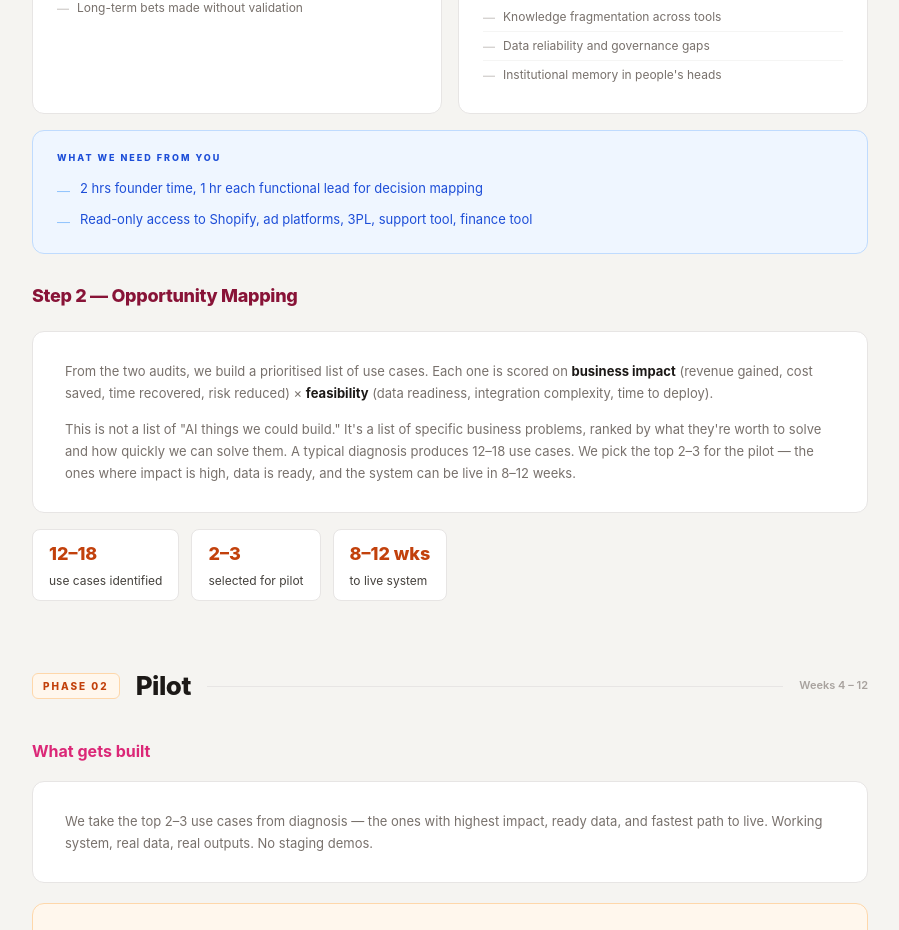
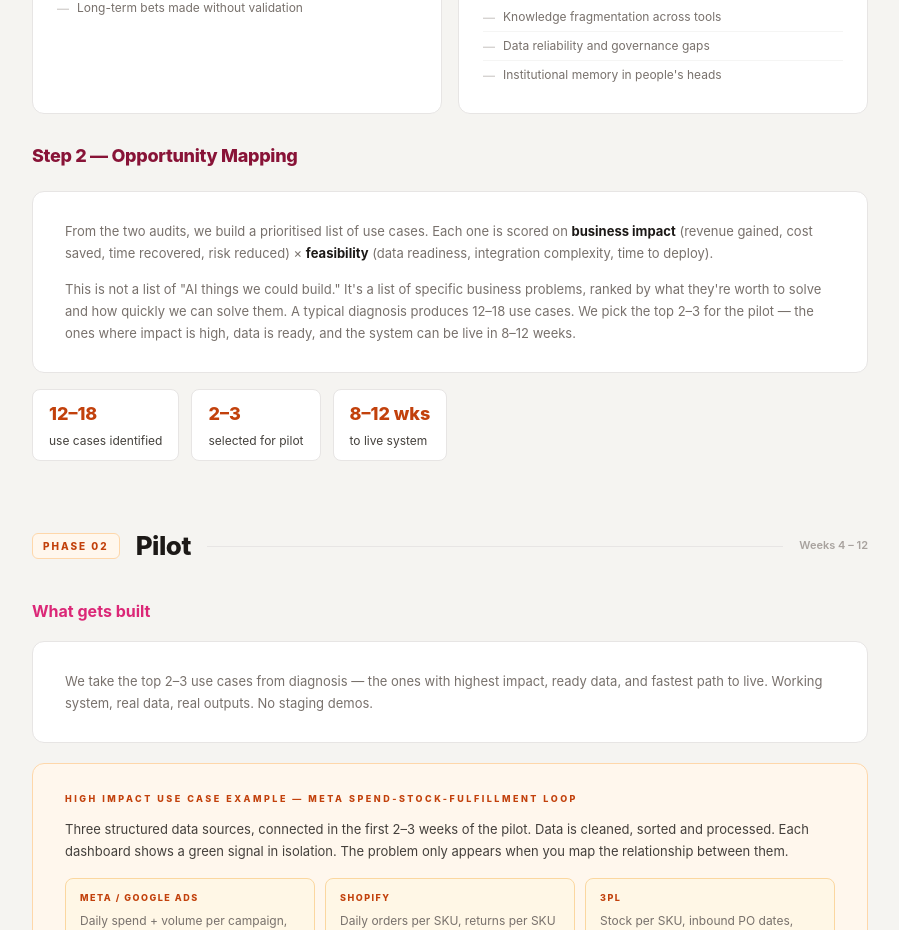
Before and after one commit to chahal1304/ai-transformation-strategy, a plain HTML site: page index.html in a window 1280 px wide. Shown: the part 1238-2168 px from the top of the page, without its empty margins (190-1089 px from the left). Drawn offline with Linux system fonts and the light colour scheme.

Commit message:
Remove What we need from you box from Strategic Diagnosis

```diff
--- a/index.html
+++ b/index.html
@@ -208,14 +208,6 @@ hr { border: none; border-top: 1px solid #e7e5e4; margin: 32px 0; }
       <li>Institutional memory in people's heads</li>
     </ul>
   </div>
-</div>
-
-<div style="background:#eff6ff;border:1px solid #bfdbfe;border-radius:12px;padding:20px 24px;margin-bottom:28px;">
-  <div style="font-size:9px;font-weight:800;letter-spacing:2px;text-transform:uppercase;color:#1d4ed8;margin-bottom:12px;">What we need from you</div>
-  <ul style="list-style:none;display:flex;flex-direction:column;gap:8px;">
-    <li style="display:flex;gap:10px;align-items:flex-start;font-size:13px;color:#1d4ed8;"><span style="color:#93c5fd;flex-shrink:0;margin-top:3px;">—</span>2 hrs founder time, 1 hr each functional lead for decision mapping</li>
-    <li style="display:flex;gap:10px;align-items:flex-start;font-size:13px;color:#1d4ed8;"><span style="color:#93c5fd;flex-shrink:0;margin-top:3px;">—</span>Read-only access to Shopify, ad platforms, 3PL, support tool, finance tool</li>
-  </ul>
 </div>
 
 <div class="step-label" style="margin-top:28px;">Step 2 — Opportunity Mapping</div>
```
